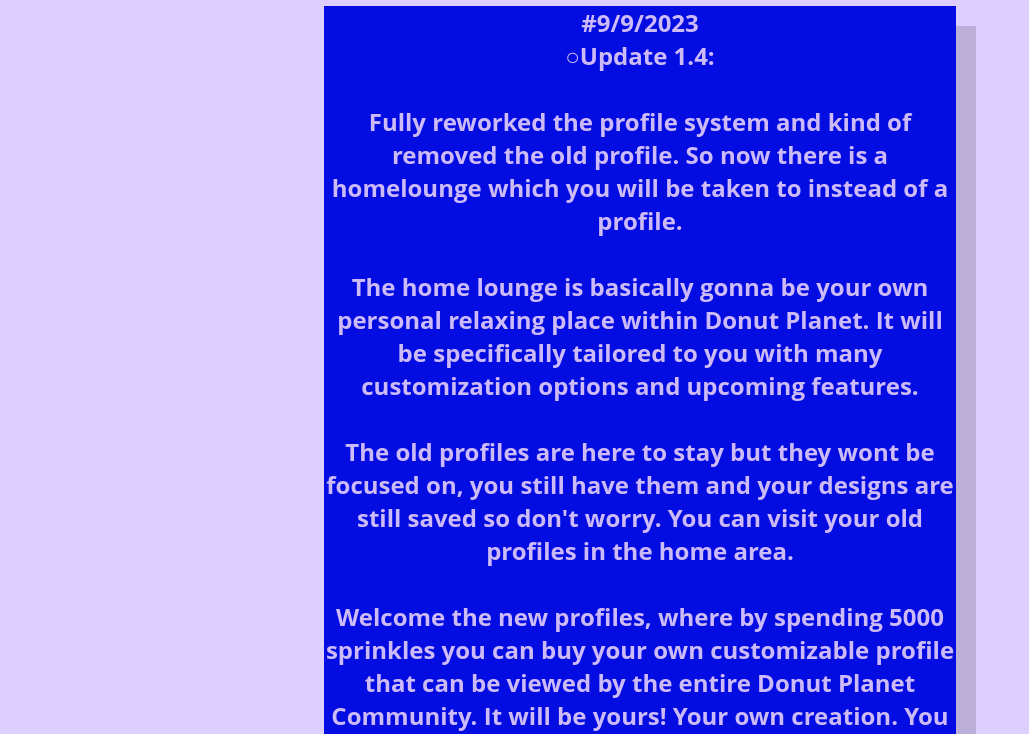
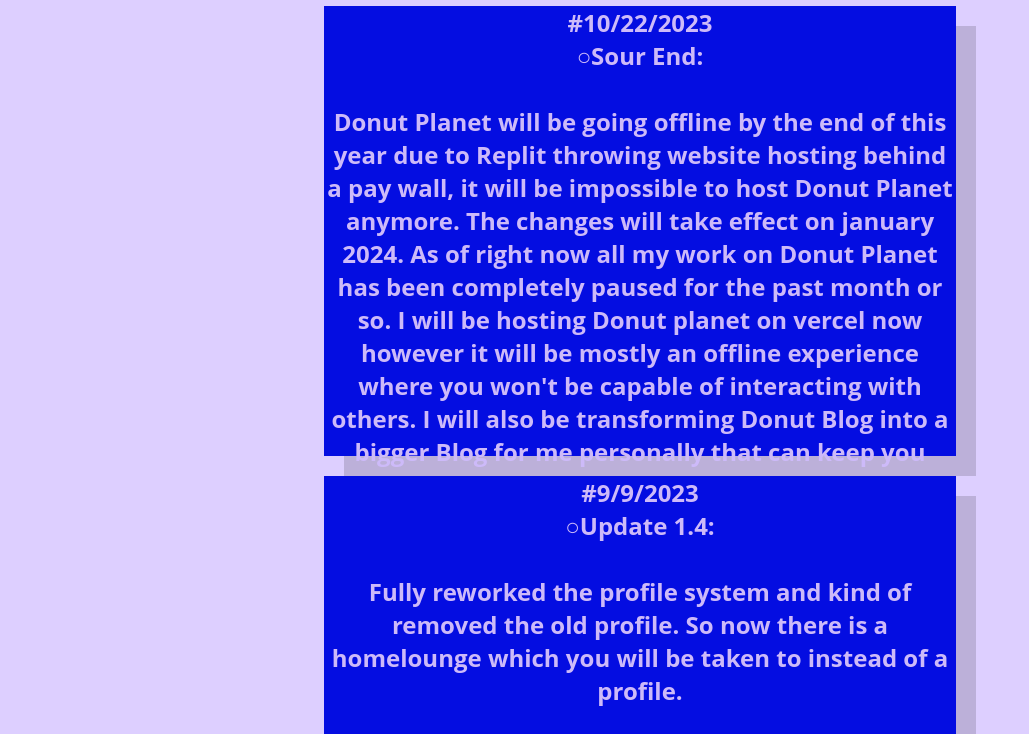
Before and after one commit to donutdellsprinkles/DonutPlanet2.0, a plain HTML site: page Donut Planet - Copy (2)/DonutBlog.html in a window 1280 px wide. Shown: the part 66-800 px from the top of the page, without its empty margins (0-1029 px from the left). Drawn offline with Linux system fonts and the light colour scheme.

Commit message:
Update DonutBlog.html
new addition

```diff
--- a/Donut Planet - Copy (2)/DonutBlog.html
+++ b/Donut Planet - Copy (2)/DonutBlog.html
@@ -9,6 +9,21 @@
             <svg xmlns="http://www.w3.org/2000/svg" viewBox="0 0 576 512"><!--! Font Awesome Pro 6.2.1 by @fontawesome - https://fontawesome.com License - https://fontawesome.com/license (Commercial License) Copyright 2022 Fonticons, Inc. --><path d="M575.8 255.5c0 18-15 32.1-32 32.1h-32l.7 160.2c0 2.7-.2 5.4-.5 8.1V472c0 22.1-17.9 40-40 40H456c-1.1 0-2.2 0-3.3-.1c-1.4 .1-2.8 .1-4.2 .1H416 392c-22.1 0-40-17.9-40-40V448 384c0-17.7-14.3-32-32-32H256c-17.7 0-32 14.3-32 32v64 24c0 22.1-17.9 40-40 40H160 128.1c-1.5 0-3-.1-4.5-.2c-1.2 .1-2.4 .2-3.6 .2H104c-22.1 0-40-17.9-40-40V360c0-.9 0-1.9 .1-2.8V287.6H32c-18 0-32-14-32-32.1c0-9 3-17 10-24L266.4 8c7-7 15-8 22-8s15 2 21 7L564.8 231.5c8 7 12 15 11 24z"/></svg>
         </button>
         <h1>Donut Blog</h1>
+         <div id="tv">
+        <h2>
+            #10/22/2023
+            <br>
+            ○Sour End:
+            <br>
+            <br>
+            Donut Planet will be going offline by the end of this year due to Replit throwing website hosting
+            behind a pay wall, it will be impossible to host Donut Planet anymore. The changes will take effect
+            on january 2024. As of right now all my work on Donut Planet has been completely paused for the past month
+            or so. I will be hosting Donut planet on vercel now however it will be mostly an offline experience where you
+            won't be capable of interacting with others. I will also be transforming Donut Blog into a bigger Blog for me personally
+            that can keep you updated on me. Goodbye to everyone here, this is quite the sour end even dough donuts were always meant to be sweet.
+        </h2>
+    </div>
         <div id="tv" style="height: 850px;">
             <h2>
                 #9/9/2023
```
